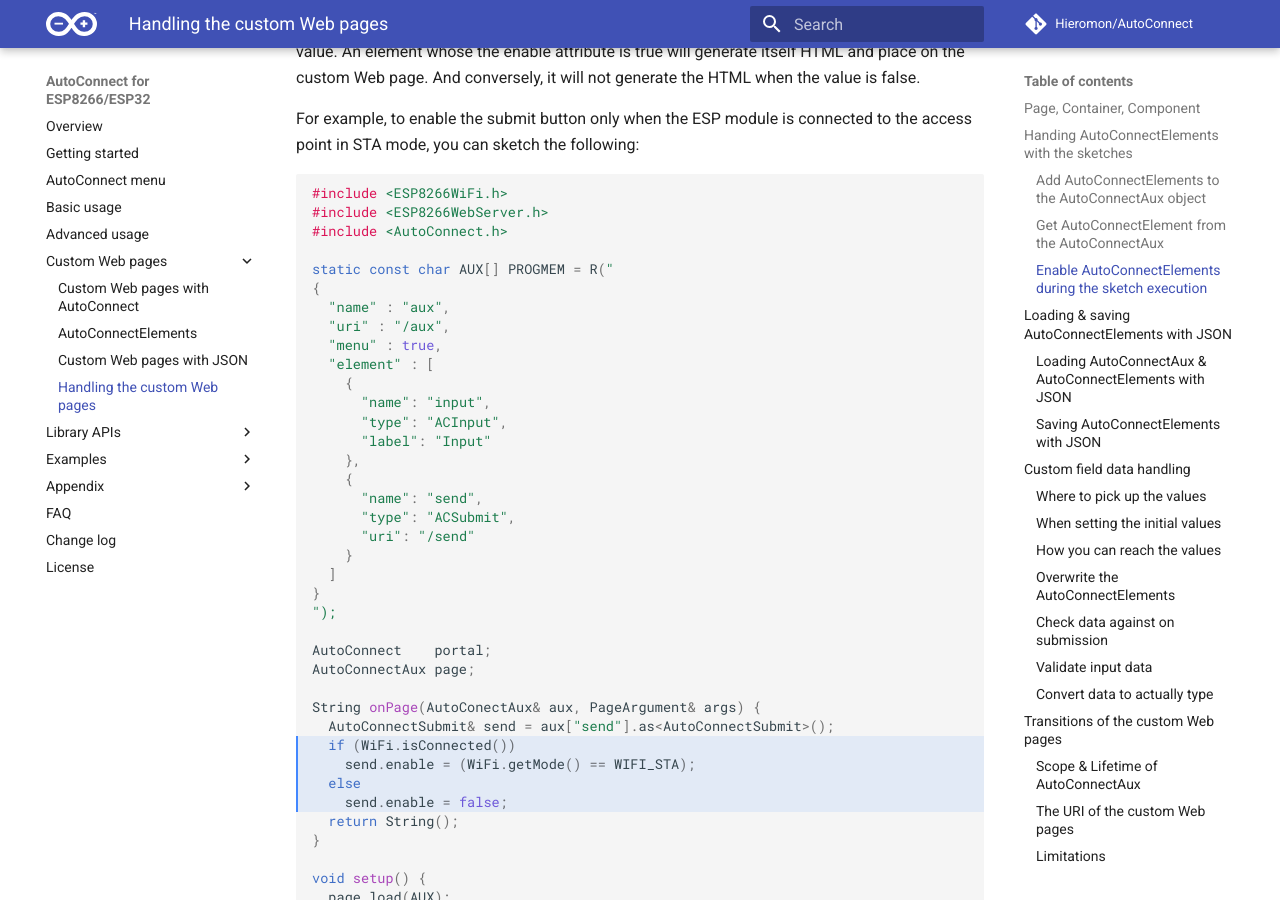
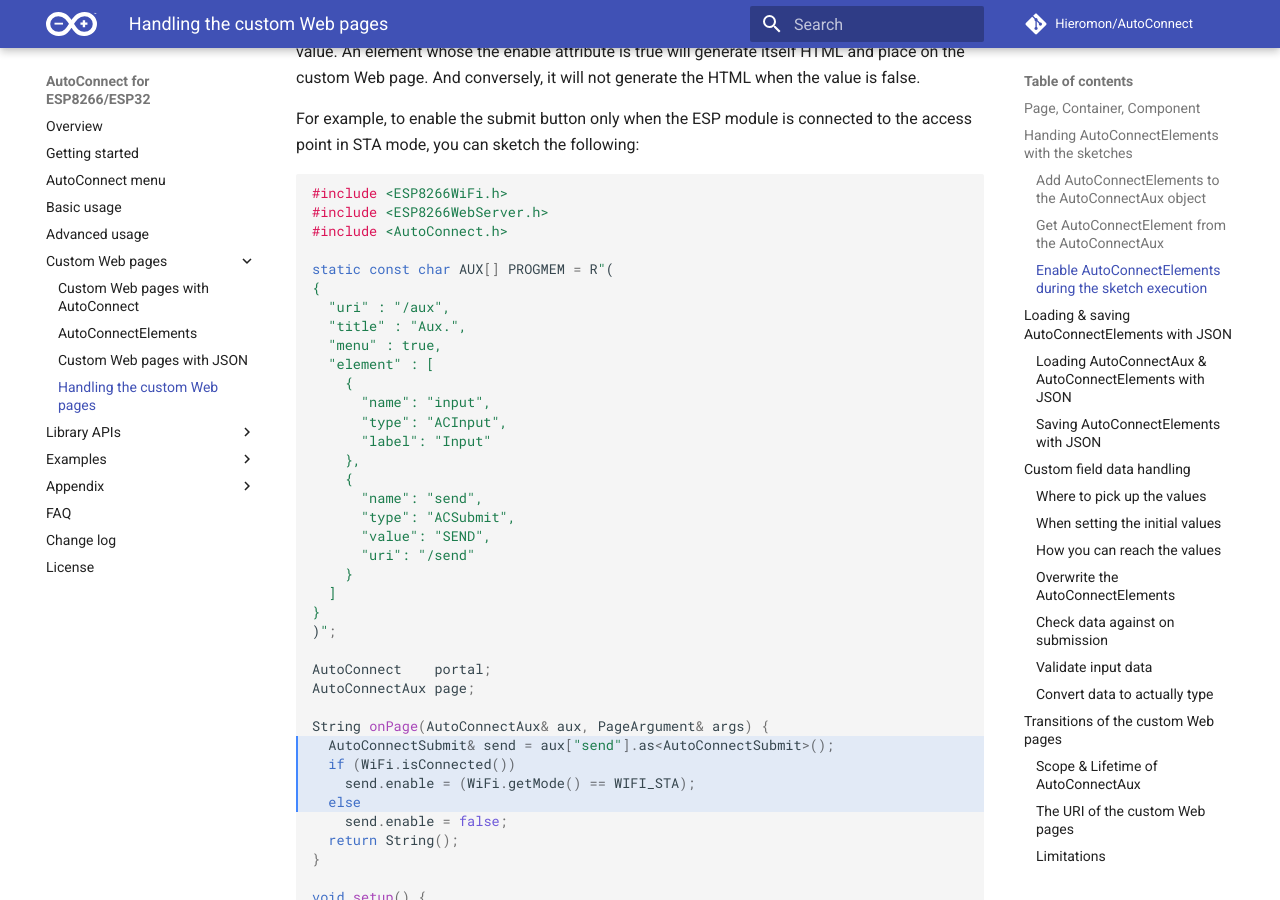
Before and after one commit to Hieromon/AutoConnect, an MkDocs documentation site: the page built from mkdocs/achandling.md, in a window 1280 px wide and 900 px high, scrolled down 3772 px. Built offline with MkDocs 1.6.1 and Material for MkDocs 9.7.7, drawn with Linux system fonts in a browser that asks for light colours; nearby versions of some CDN libraries; comment, search, counter and statistics services are not loaded.

Commit message:
Fixed typos.

```diff
--- a/mkdocs/achandling.md
+++ b/mkdocs/achandling.md
@@ -156,10 +156,10 @@
 #include <ESP8266WebServer.h>
 #include <AutoConnect.h>
 
-static const char AUX[] PROGMEM = R("
+static const char AUX[] PROGMEM = R"(
 {
-  "name" : "aux",
   "uri" : "/aux",
+  "title" : "Aux.",
   "menu" : true,
   "element" : [
     {
@@ -170,16 +170,17 @@
     {
       "name": "send",
       "type": "ACSubmit",
+      "value": "SEND",
       "uri": "/send"
     }
   ]
 }
-");
+)";
 
 AutoConnect    portal;
 AutoConnectAux page;
 
-String onPage(AutoConectAux& aux, PageArgument& args) {
+String onPage(AutoConnectAux& aux, PageArgument& args) {
   AutoConnectSubmit& send = aux["send"].as<AutoConnectSubmit>();
   if (WiFi.isConnected())
     send.enable = (WiFi.getMode() == WIFI_STA);
```
